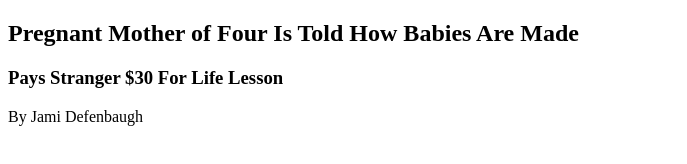
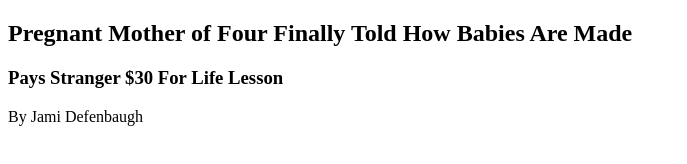
Before and after one commit to STL-LC101-Sept-22/js-assignment-4-html-me-something-jlcdefenbaugh, a website: page index.html in a window 1280 px wide. Shown: the whole page, without its empty margins (0-687 px from the left). Drawn offline with Linux system fonts and the light colour scheme.

```diff
--- a/index.html
+++ b/index.html
@@ -6,7 +6,7 @@
    <body>
       <article>
          <header>
-            <h1>Pregnant Mother of Four Is Told How Babies Are Made</h1>
+            <h1>Pregnant Mother of Four Finally Told How Babies Are Made</h1>
             <h3>Pays Stranger $30 For Life Lesson</h3>
             <p>By Jami Defenbaugh</p>
          </header>
```
